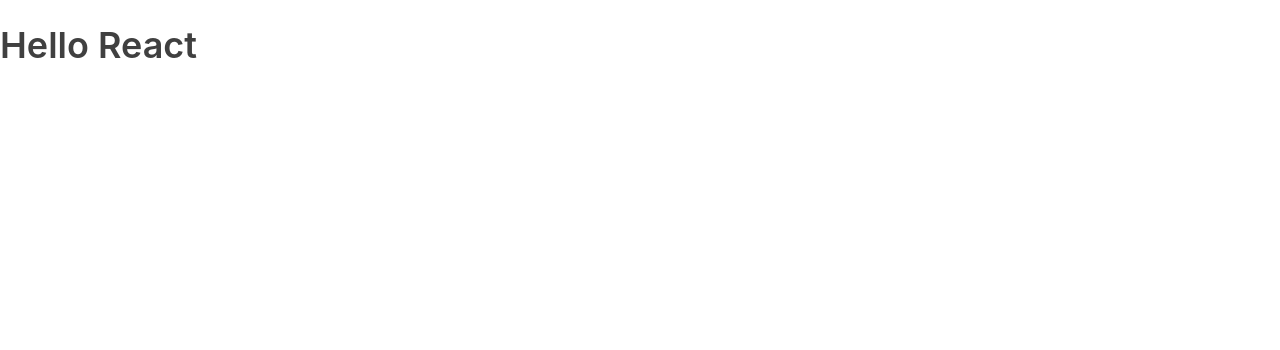
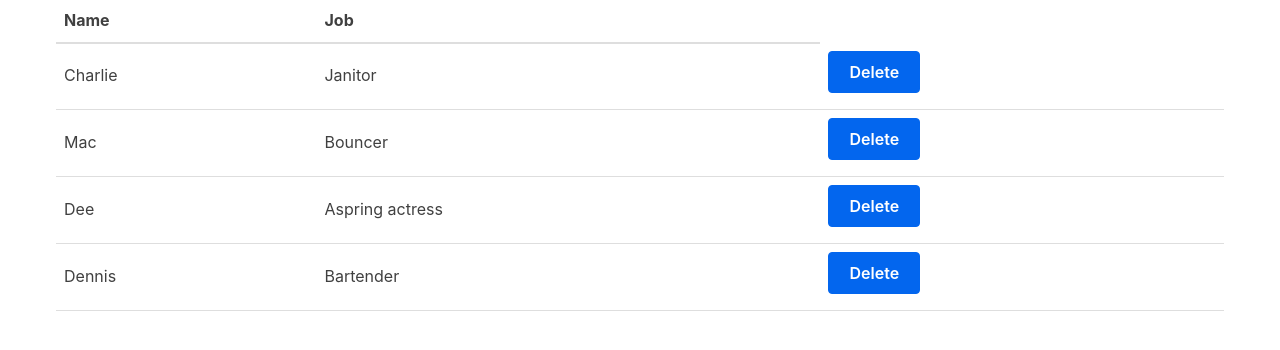
Before and after one commit to mmendesas/react-tutorial, a React (Create React App) app: page / in a window 1280 px wide. Shown: the top 350 px of the page. Built offline with nearby package versions, Linux system fonts and the light colour scheme.

Commit message:
adding state and props

```diff
--- a/src/App.js
+++ b/src/App.js
@@ -1,10 +1,34 @@
 import React, { Component } from 'react';
 
+import Table from './Table';
 class App extends Component {
+
+    state = {
+        characters: [
+            { 'name': 'Charlie', 'job': 'Janitor' },
+            { 'name': 'Mac', 'job': 'Bouncer' },
+            { 'name': 'Dee', 'job': 'Aspring actress' },
+            { 'name': 'Dennis', 'job': 'Bartender' }
+        ]
+    };
+
+    removeCharacter = index => {
+        const { characters } = this.state;
+
+        this.setState({
+            characters: characters.filter((character, i) => {
+                return i !== index;
+            })
+        });
+    }
+
     render() {
         return (
-            <div className="App">
-                <h1>Hello React</h1>
+            <div className="container">
+                <Table
+                    characterData={this.state.characters}
+                    removeCharacter={this.removeCharacter}
+                />
             </div>
         );
     }
--- /dev/null
+++ b/src/Table.js
@@ -0,0 +1,47 @@
+import React, { Component } from 'react';
+
+
+const TableHeader = () => {
+    return (
+        <thead>
+            <tr>
+                <th>Name</th>
+                <th>Job</th>
+            </tr>
+        </thead>
+    );
+}
+
+const TableBody = props => {
+
+    const rows = props.characterData.map((row, index) => {
+        return (
+            <tr key={index}>
+                <td>{row.name}</td>
+                <td>{row.job}</td>
+                <td><button onClick={() => props.removeCharacter(index)}>Delete</button></td>
+            </tr>
+        );
+    });
+
+    return <tbody>{rows}</tbody>;
+}
+
+
+class Table extends Component {
+    render() {
+        const { characterData, removeCharacter } = this.props;
+
+        return (
+            <table>
+                <TableHeader />
+                <TableBody
+                    characterData={characterData}
+                    removeCharacter={removeCharacter}
+                />
+            </table>
+        );
+    }
+}
+
+export default Table;
```
